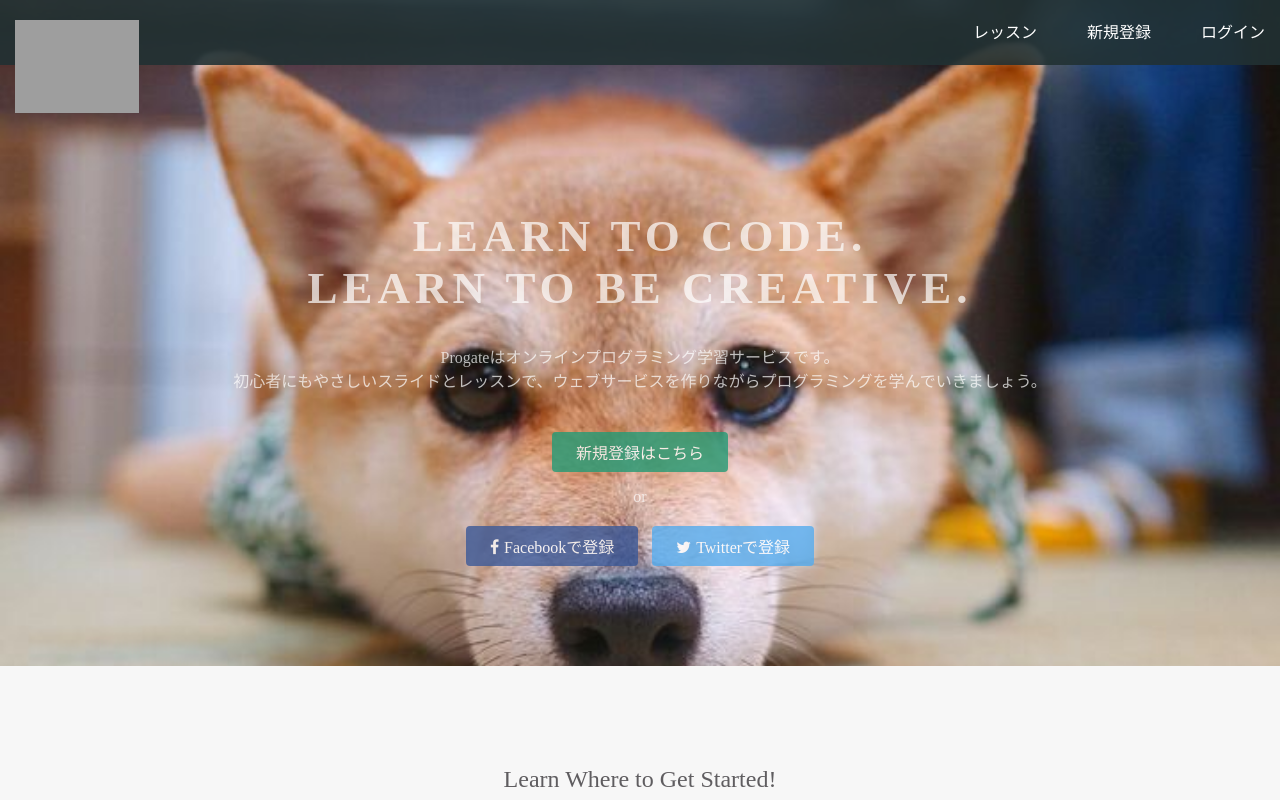
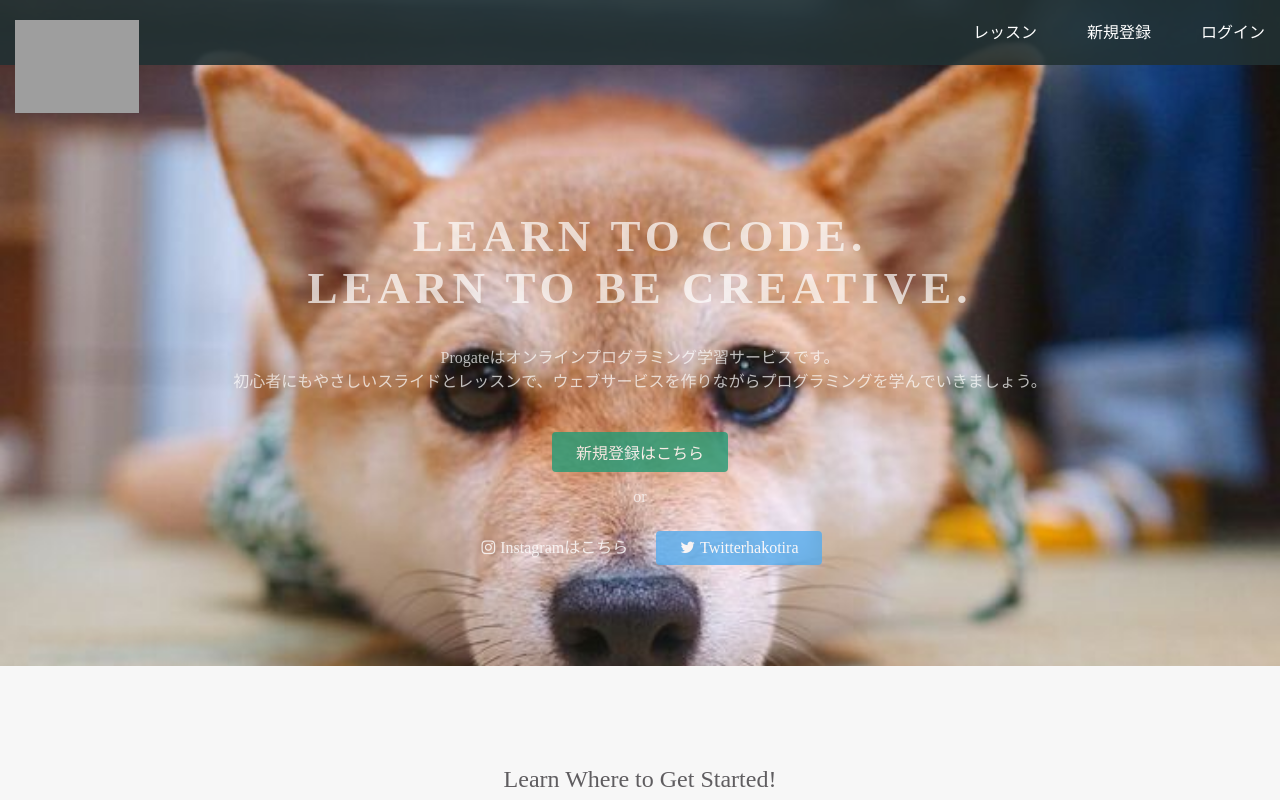
Before and after one commit to cheesedaisuki/cheesedaisuki, a plain HTML site: page index.html in a window 1280 px wide. Shown: the top 800 px of the page. Drawn offline with Linux system fonts and the light colour scheme; grey boxes are pictures that could not be loaded.

Commit message:
Update index.html

```diff
--- a/index.html
+++ b/index.html
@@ -28,8 +28,8 @@
       <div class="btn-wrapper">
         <a href="#" class="btn signup">新規登録はこちら</a>
         <p>or</p>
-        <a href="#" class="btn facebook"><span class="fa fa-facebook"></span>Facebookで登録</a>
-        <a href="#" class="btn twitter"><span class="fa fa-twitter"></span>Twitterで登録</a>
+        <a href="#" class="btn instagram"><span class="fa fa-instagram"></span>Instagramはこちら</a>
+        <a href="#" class="btn twitter"><span class="fa fa-twitter"></span>Twitterhakotira</a>
       </div>
     </div>
   </div>
```
